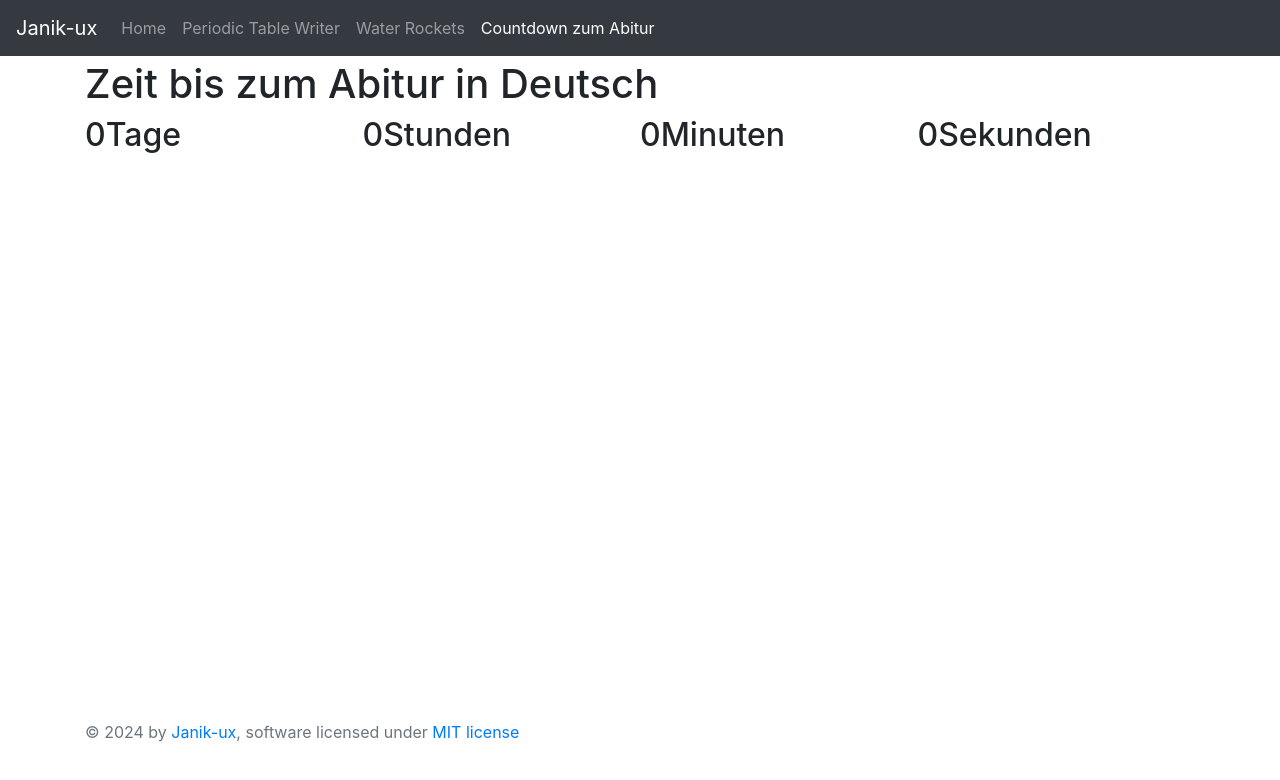
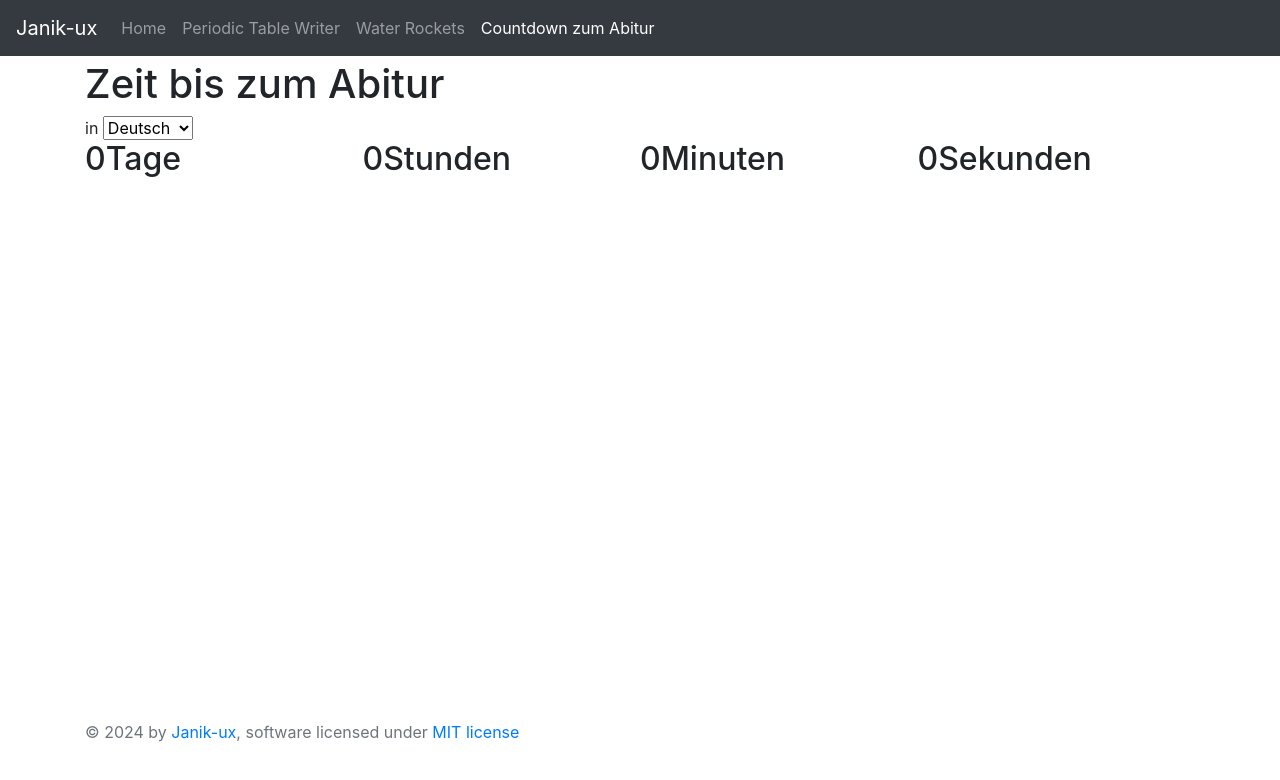
Before and after one commit to Janik-ux/Abi-Countdown, a plain HTML site: page index.html in a window 1280 px wide. Drawn offline with nearby package versions, Linux system fonts and the light colour scheme.

Commit message:
Aktualisieren von index.html

```diff
--- a/index.html
+++ b/index.html
@@ -42,7 +42,13 @@
         </nav>
     </header>
     <main role="main" id="main" class="container">
-    <h1>Zeit bis zum Abitur in Deutsch</h1>
+    <h1>Zeit bis zum Abitur</h1>
+    <div>in
+      <select id="subject">
+        <option value="Deutsch">Deutsch</option>
+        <option value="Russisch">Russisch</option>
+      </select>
+    </div>
     <div id="timer" class="d-flex mb-3 my-auto">
       <div class="time w-25 h2" id="days">0<span>Tage</span></div>
       <div class="time w-25 h2" id="hours">0<span>Stunden</span></div>
```
